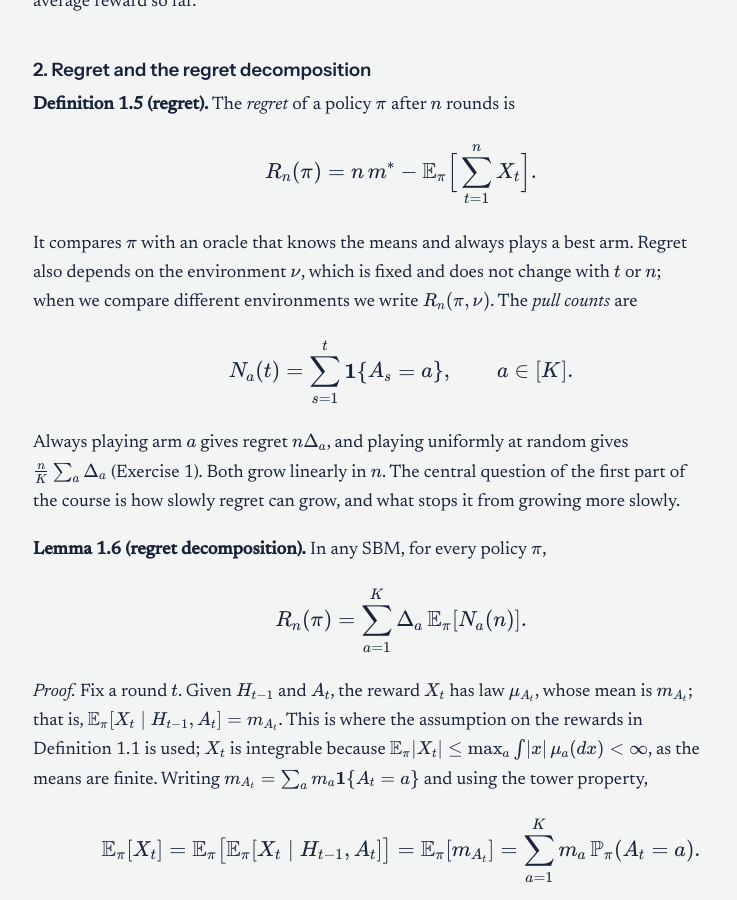
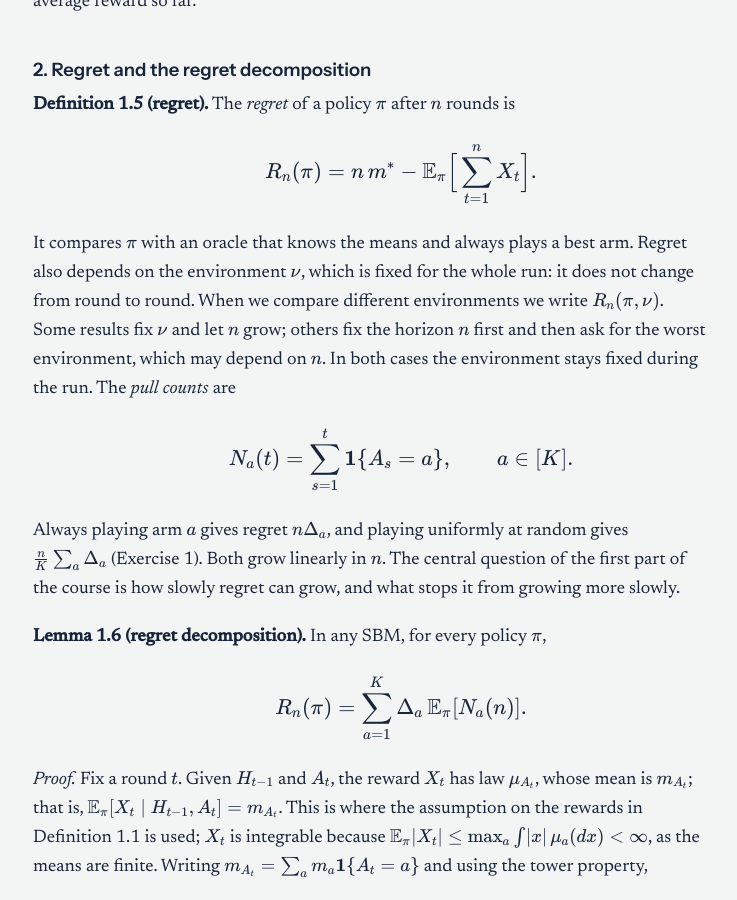
Before and after one commit to iyertejas/iyertejas.github.io, a Jekyll site: the page built from course-rl-2026-lecture-1.md, in a window 1280 px wide and 900 px high, scrolled down 2786 px. Shown: the whole window, without its empty margins (127-864 px from the left). Built offline with Jekyll 4.4.1, drawn with Linux system fonts in a browser that asks for light colours.

Commit message:
Lecture 1: clarify that the environment is fixed during a run but worst-case statements may choose it after n

```diff
--- a/course-rl-2026-lecture-1.md
+++ b/course-rl-2026-lecture-1.md
@@ -63,7 +63,7 @@ $$
 R_n(\pi) = n\,m^* - \mathbb E_\pi\Big[\sum_{t=1}^n X_t\Big].
 $$
 
-It compares $$\pi$$ with an oracle that knows the means and always plays a best arm. Regret also depends on the environment $$\nu$$, which is fixed and does not change with $$t$$ or $$n$$; when we compare different environments we write $$R_n(\pi, \nu)$$. The *pull counts* are
+It compares $$\pi$$ with an oracle that knows the means and always plays a best arm. Regret also depends on the environment $$\nu$$, which is fixed for the whole run: it does not change from round to round. When we compare different environments we write $$R_n(\pi, \nu)$$. Some results fix $$\nu$$ and let $$n$$ grow; others fix the horizon $$n$$ first and then ask for the worst environment, which may depend on $$n$$. In both cases the environment stays fixed during the run. The *pull counts* are
 
 $$
 N_a(t) = \sum_{s=1}^{t} \mathbf 1\{A_s = a\}, \qquad a \in [K].
```
